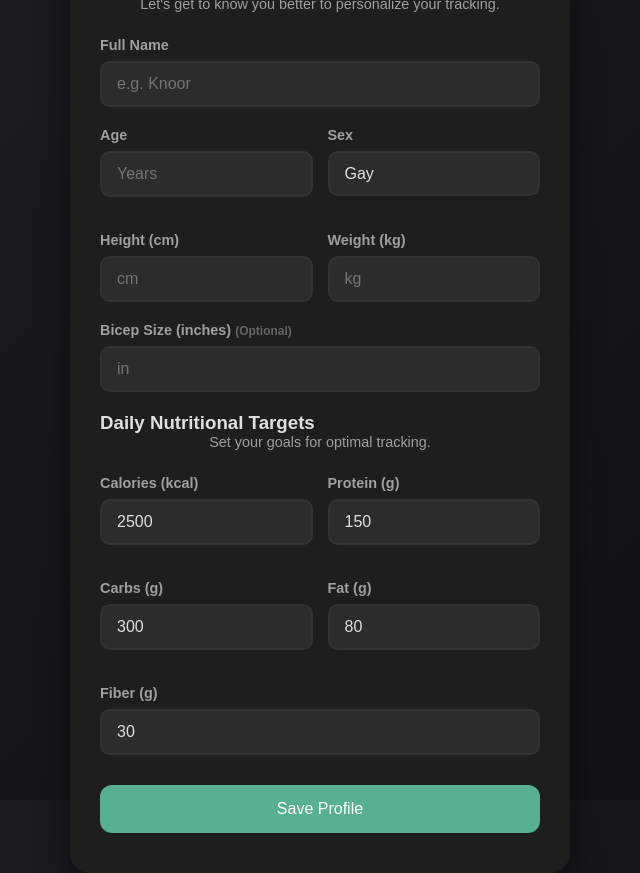
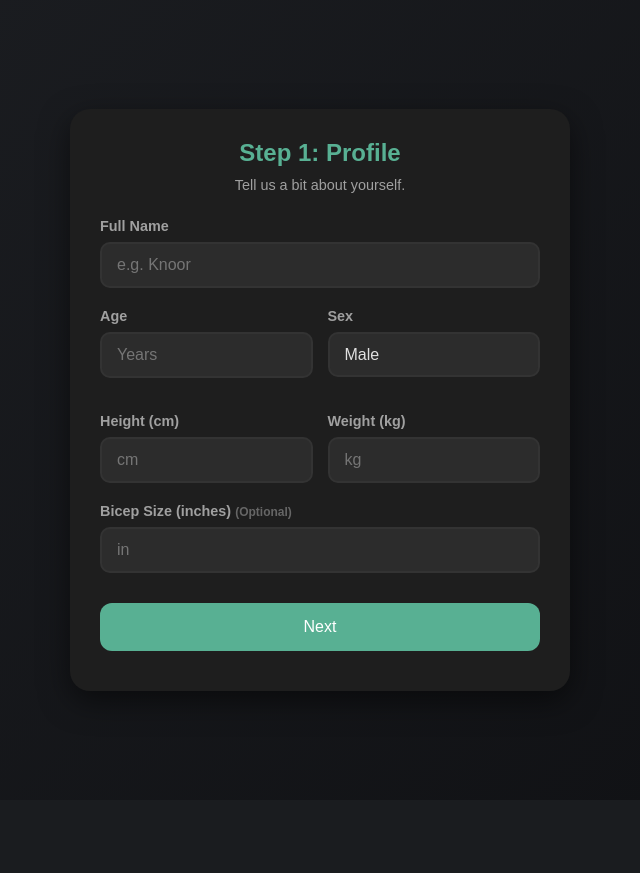
Before and after one commit to looser-xxx/nutriTracker, a Flask app: template templates/onboarding.html in a window 1280 px wide. Shown: the whole page, without its empty margins (320-960 px from the left). After the commit the page ends 710 px from the top, so only its background shows below. Run offline with Flask 3, Linux system fonts and the light colour scheme; the template is opened without the code that fills it, so the values that code supplies are empty.

Commit message:
feat: implement 3-step AI-powered onboarding with Gemini API

```diff
--- a/templates/onboarding.html
+++ b/templates/onboarding.html
@@ -40,22 +40,59 @@
         .full-width {
             grid-column: span 2;
         }
+        .step {
+            display: none;
+        }
+        .step.active {
+            display: block;
+        }
+        .loading-overlay {
+            display: none;
+            position: absolute;
+            top: 0; left: 0; right: 0; bottom: 0;
+            background: rgba(0,0,0,0.7);
+            border-radius: 20px;
+            justify-content: center;
+            align-items: center;
+            color: white;
+            z-index: 10;
+            flex-direction: column;
+        }
+        .onboarding-card { position: relative; }
+
+        .loader {
+            border: 4px solid #f3f3f3;
+            border-top: 4px solid var(--primary-color);
+            border-radius: 50%;
+            width: 40px;
+            height: 40px;
+            animation: spin 2s linear infinite;
+            margin-bottom: 15px;
+        }
+        @keyframes spin {
+            0% { transform: rotate(0deg); }
+            100% { transform: rotate(360deg); }
+        }
     </style>
 </head>
 <body>
 
 <div class="onboarding-card">
-    <div class="header">
-        <h2>Welcome!</h2>
-        <p>Let's get to know you better to personalize your tracking.</p>
+    <div id="loadingOverlay" class="loading-overlay">
+        <div class="loader"></div>
+        <p>AI is calculating your targets...</p>
     </div>
 
-    <form id="onboardingForm">
+    <!-- Step 1: Basic Profile -->
+    <div id="step1" class="step active">
+        <div class="header">
+            <h2>Step 1: Profile</h2>
+            <p>Tell us a bit about yourself.</p>
+        </div>
         <div class="formGroup full-width">
             <label for="fullName">Full Name</label>
-            <input type="text" id="fullName" class="formControl" placeholder="e.g. Knoor " required>
+            <input type="text" id="fullName" class="formControl" placeholder="e.g. Knoor" required>
         </div>
-
         <div class="form-grid">
             <div class="formGroup">
                 <label for="age">Age</label>
@@ -64,8 +101,8 @@
             <div class="formGroup">
                 <label for="sex">Sex</label>
                 <select id="sex" class="formControl" required>
-                    <option value="Male">Gay</option>
-                    <option value="Female">Trans</option>
+                    <option value="Male">Male</option>
+                    <option value="Female">Female</option>
                 </select>
             </div>
             <div class="formGroup">
@@ -77,61 +114,103 @@
                 <input type="number" id="weight" class="formControl" placeholder="kg" step="0.1" required>
             </div>
         </div>
-
         <div class="formGroup full-width">
             <label for="bicep">Bicep Size (inches) <small style="color:var(--text-muted)">(Optional)</small></label>
             <input type="number" id="bicep" class="formControl" placeholder="in" step="0.1">
         </div>
+        <button onclick="nextStep(1)" class="submitBtn full-width" style="margin-top: 10px;">Next</button>
+    </div>
 
-        <div class="header" style="margin-top: 20px;">
-            <h3>Daily Nutritional Targets</h3>
-            <p>Set your goals for optimal tracking.</p>
+    <!-- Step 2: Goals -->
+    <div id="step2" class="step">
+        <div class="header">
+            <h2>Step 2: Goals</h2>
+            <p>What do you want to achieve?</p>
         </div>
+        <div class="formGroup full-width">
+            <label for="fitnessGoal">Fitness Goal</label>
+            <select id="fitnessGoal" class="formControl">
+                <option value="lose weight">Lose Weight</option>
+                <option value="gain weight">Gain Weight</option>
+                <option value="maintain weight">Maintain</option>
+                <option value="maingain (build muscle while staying lean)">Maingain</option>
+            </select>
+        </div>
+        <div class="formGroup full-width">
+            <label for="workoutFrequency">Workouts per week</label>
+            <input type="number" id="workoutFrequency" class="formControl" placeholder="e.g. 4" min="0" max="14" required>
+        </div>
+        <div class="form-grid">
+            <button onclick="prevStep(2)" class="submitBtn" style="background: var(--bg-secondary);">Back</button>
+            <button onclick="generateAITargets()" class="submitBtn">Generate Targets</button>
+        </div>
+    </div>
 
+    <!-- Step 3: Nutrition Targets -->
+    <div id="step3" class="step">
+        <div class="header">
+            <h2>Step 3: Verify</h2>
+            <p>AI-generated targets. You can tweak them if needed.</p>
+        </div>
         <div class="form-grid">
             <div class="formGroup">
                 <label for="targetCalories">Calories (kcal)</label>
-                <input type="number" id="targetCalories" class="formControl" value="2500" required>
+                <input type="number" id="targetCalories" class="formControl" required>
             </div>
             <div class="formGroup">
                 <label for="targetProtein">Protein (g)</label>
-                <input type="number" id="targetProtein" class="formControl" value="150" required>
+                <input type="number" id="targetProtein" class="formControl" required>
             </div>
             <div class="formGroup">
                 <label for="targetCarbs">Carbs (g)</label>
-                <input type="number" id="targetCarbs" class="formControl" value="300" required>
+                <input type="number" id="targetCarbs" class="formControl" required>
             </div>
             <div class="formGroup">
                 <label for="targetFat">Fat (g)</label>
-                <input type="number" id="targetFat" class="formControl" value="80" required>
+                <input type="number" id="targetFat" class="formControl" required>
             </div>
             <div class="formGroup full-width">
                 <label for="targetFiber">Fiber (g)</label>
-                <input type="number" id="targetFiber" class="formControl" value="30" required>
+                <input type="number" id="targetFiber" class="formControl" required>
             </div>
         </div>
-
-        <button type="submit" class="submitBtn full-width" style="margin-top: 10px;">Save Profile</button>
-    </form>
+        <div class="form-grid">
+            <button onclick="prevStep(3)" class="submitBtn" style="background: var(--bg-secondary);">Back</button>
+            <button onclick="saveFinalProfile()" class="submitBtn">Finish Setup</button>
+        </div>
+    </div>
 </div>
 
 <script>
-    document.getElementById('onboardingForm').addEventListener('submit', async (e) => {
-        e.preventDefault();
+    function showStep(n) {
+        document.querySelectorAll('.step').forEach(s => s.classList.remove('active'));
+        document.getElementById('step' + n).classList.add('active');
+    }
 
+    function nextStep(current) {
+        if (current === 1) {
+            saveBasicProfile();
+        }
+    }
+
+    function prevStep(current) {
+        showStep(current - 1);
+    }
+
+    async function saveBasicProfile() {
         const payload = {
             fullName: document.getElementById('fullName').value,
-            age: document.getElementById('age').value,
+            age: parseInt(document.getElementById('age').value),
             sex: document.getElementById('sex').value,
-            height: document.getElementById('height').value,
-            weight: document.getElementById('weight').value,
-            bicepSize: document.getElementById('bicep').value,
-            targetCalories: document.getElementById('targetCalories').value,
-            targetProtein: document.getElementById('targetProtein').value,
-            targetCarbs: document.getElementById('targetCarbs').value,
-            targetFat: document.getElementById('targetFat').value,
-            targetFiber: document.getElementById('targetFiber').value
+            height: parseFloat(document.getElementById('height').value),
+            weight: parseFloat(document.getElementById('weight').value),
+            bicepSize: parseFloat(document.getElementById('bicep').value) || 0
         };
+
+        if (!payload.fullName || !payload.age || !payload.height || !payload.weight) {
+            alert("Please fill all required fields.");
+            return;
+        }
 
         try {
             const res = await fetch('/api/saveProfile', {
@@ -139,18 +218,74 @@
                 headers: {'Content-Type': 'application/json'},
                 body: JSON.stringify(payload)
             });
+            const data = await res.json();
+            if (data.success) {
+                showStep(2);
+            }
+        } catch (err) {
+            alert("Error saving step 1");
+        }
+    }
 
+    async function generateAITargets() {
+        const goal = document.getElementById('fitnessGoal').value;
+        const frequency = document.getElementById('workoutFrequency').value;
+
+        if (!frequency) {
+            alert("Please enter workout frequency.");
+            return;
+        }
+
+        document.getElementById('loadingOverlay').style.display = 'flex';
+
+        try {
+            const res = await fetch('/api/generateTargets', {
+                method: 'POST',
+                headers: {'Content-Type': 'application/json'},
+                body: JSON.stringify({ goal, frequency })
+            });
+            const data = await res.json();
+
+            if (data.success) {
+                document.getElementById('targetCalories').value = data.targets.calories;
+                document.getElementById('targetProtein').value = data.targets.protein;
+                document.getElementById('targetCarbs').value = data.targets.carbs;
+                document.getElementById('targetFat').value = data.targets.fat;
+                document.getElementById('targetFiber').value = data.targets.fiber;
+                showStep(3);
+            } else {
+                alert("AI generation failed: " + (data.error || "Unknown error"));
+            }
+        } catch (err) {
+            alert("Connection error while talking to AI.");
+        } finally {
+            document.getElementById('loadingOverlay').style.display = 'none';
+        }
+    }
+
+    async function saveFinalProfile() {
+        const payload = {
+            calories: parseFloat(document.getElementById('targetCalories').value),
+            protein: parseFloat(document.getElementById('targetProtein').value),
+            carbs: parseFloat(document.getElementById('targetCarbs').value),
+            fat: parseFloat(document.getElementById('targetFat').value),
+            fiber: parseFloat(document.getElementById('targetFiber').value)
+        };
+
+        try {
+            const res = await fetch('/api/saveTargets', {
+                method: 'POST',
+                headers: {'Content-Type': 'application/json'},
+                body: JSON.stringify(payload)
+            });
             const data = await res.json();
             if (data.success) {
                 window.location.href = '/';
-            } else {
-                alert("Error saving profile: " + data.message);
             }
         } catch (err) {
-            console.error(err);
-            alert("Failed to save profile.");
+            alert("Error saving final targets");
         }
-    });
+    }
 </script>
 
 </body>
```
Also changed, not shown: routeMeals.py (+71 -7 lines).
